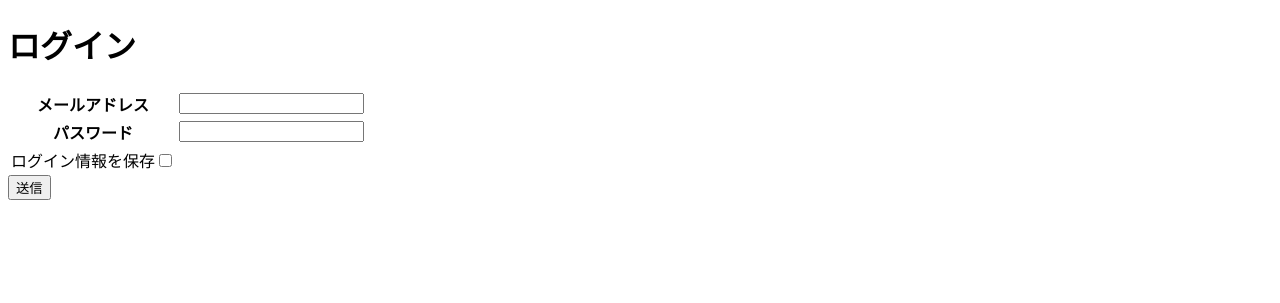
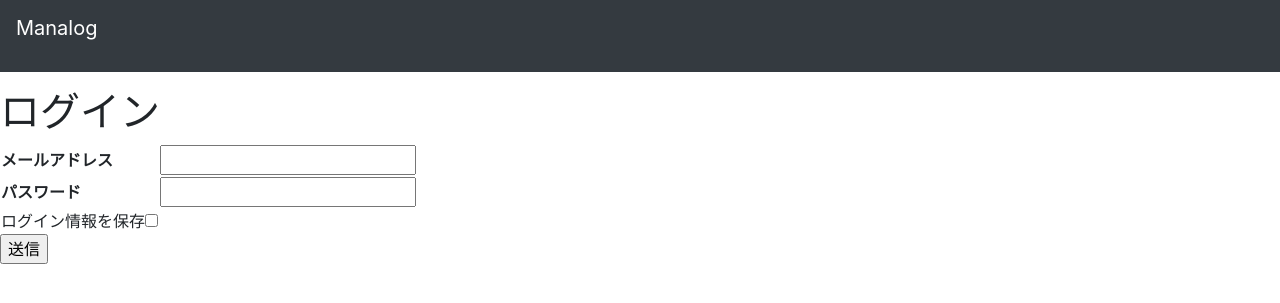
Before and after one commit to HKen12340/manalog, a PHP site: page /login.view.php in a window 1280 px wide. Shown: the top 303 px of the page. Run offline with PHP 8.4, Linux system fonts and the light colour scheme.

Commit message:
シンプルヘッダー追加

```diff
--- a/content/kakunin.php
+++ b/content/kakunin.php
@@ -9,6 +9,7 @@
 <?php
 error_reporting(0);
 require '../dbconnect.php';
+ require "../simple_header.php";
 require '../check.php';
 session_start();
 
@@ -29,6 +30,7 @@ $result = $stmt->fetch(PDO::FETCH_ASSOC);
     <?php if($result['answer_limit'] != 0 && $result['answer_count'] >= $result['answer_limit']): ?>
       解答回数制限を超えました
     <?php else: ?>
+      <p>aaaaa</p>
     <input type="submit" value="開始"/>
     <?php endif; ?>
   </form>
--- a/content/quiz.php
+++ b/content/quiz.php
@@ -1,6 +1,7 @@
 <?php
 require '../dbconnect.php';
 require '../check.php';
+require '../simple_header.php';
 
 $sql = 'select * FROM question a left outer join question_image b
  on a.TaskId = b.task_id and a.number = b.number WHERE a.TaskId = :TaskId';
--- a/content/result.php
+++ b/content/result.php
@@ -2,7 +2,7 @@
 error_reporting(0);
 require '../dbconnect.php';
 require '../check.php';
-
+require '../simple_header.php';
 session_start();
 $ans_select = 'select DISTINCT task_id,user_id,answer_count from answer
 where task_id = :task_id and user_id = :user_id';
--- a/content/test_history/history.php
+++ b/content/test_history/history.php
@@ -11,6 +11,7 @@ WHERE user_id = ? and time_stamp IN(SELECT MAX(time_stamp) FROM `answer` GROUP B
  $stmt = $pdo->prepare($sql);
  $stmt->execute(array($_SESSION['id']));
 ?>
+<h1>成績</h1>
 <table>
   <tr>
     <td>課題名</td><td>点数</td><td>問題数</td><td>解答時刻</td><td>公開日</td><td>締め切り日</td>
--- a/content/test_history/student_history.php
+++ b/content/test_history/student_history.php
@@ -7,6 +7,7 @@ $sql = 'select * from user_info';
 $stmt = $pdo->prepare($sql);
 $stmt->execute();
 ?>
+<h1>生徒解答履歴</h1>
 <table>
 <?php
 while($result = $stmt->fetch(PDO::FETCH_ASSOC)):
--- a/index.view.php
+++ b/index.view.php
@@ -12,7 +12,6 @@
 <?php require 'header.php' ?>
 <?php date_default_timezone_set('Asia/Tokyo');  ?>
 <body>
-  <!-- <script src="css/bootstrap4/js/bootstrap.min.js"></script> -->
 
     <table class="test_table">
       <tr>
@@ -49,5 +48,7 @@
     </tr>
     <?php endwhile; ?>
   </table>
+  <hr>
+  <p>© 2023 Example Inc. All Rights Reserved.</p>
 </body>
 </html>
--- a/login.view.php
+++ b/login.view.php
@@ -7,6 +7,9 @@
   <title>Document</title>
 </head>
 <body>
+  <header>
+    <?php require "simple_header.php" ?>
+  </header>
   <h1>ログイン</h1>
   <form action="login.php" method = "post">
     <table>
--- /dev/null
+++ b/simple_header.php
@@ -0,0 +1,8 @@
+<link rel="stylesheet" href="/manalog/css/bootstrap4/css/bootstrap.min.css">
+<nav class="navbar navbar-expand-sm navbar-dark bg-dark mt-0 mb-3">
+    <p class="navbar-brand">Manalog</p>
+    <div class="collapse navbar-collapse">
+      <ul class="navbar-nav">
+      </ul>
+    </div>
+  </nav>
--- a/task_Mgmt/question_add/question_item_add.php
+++ b/task_Mgmt/question_add/question_item_add.php
@@ -1,5 +1,6 @@
 <?php
 require '../../check.php';
+require '../../simple_header.php';
 
 $task_id =  $_POST['task_id'];
 $type = $_POST['question_type'];
```
Also changed, not shown: header.php (+4 -4 lines).
